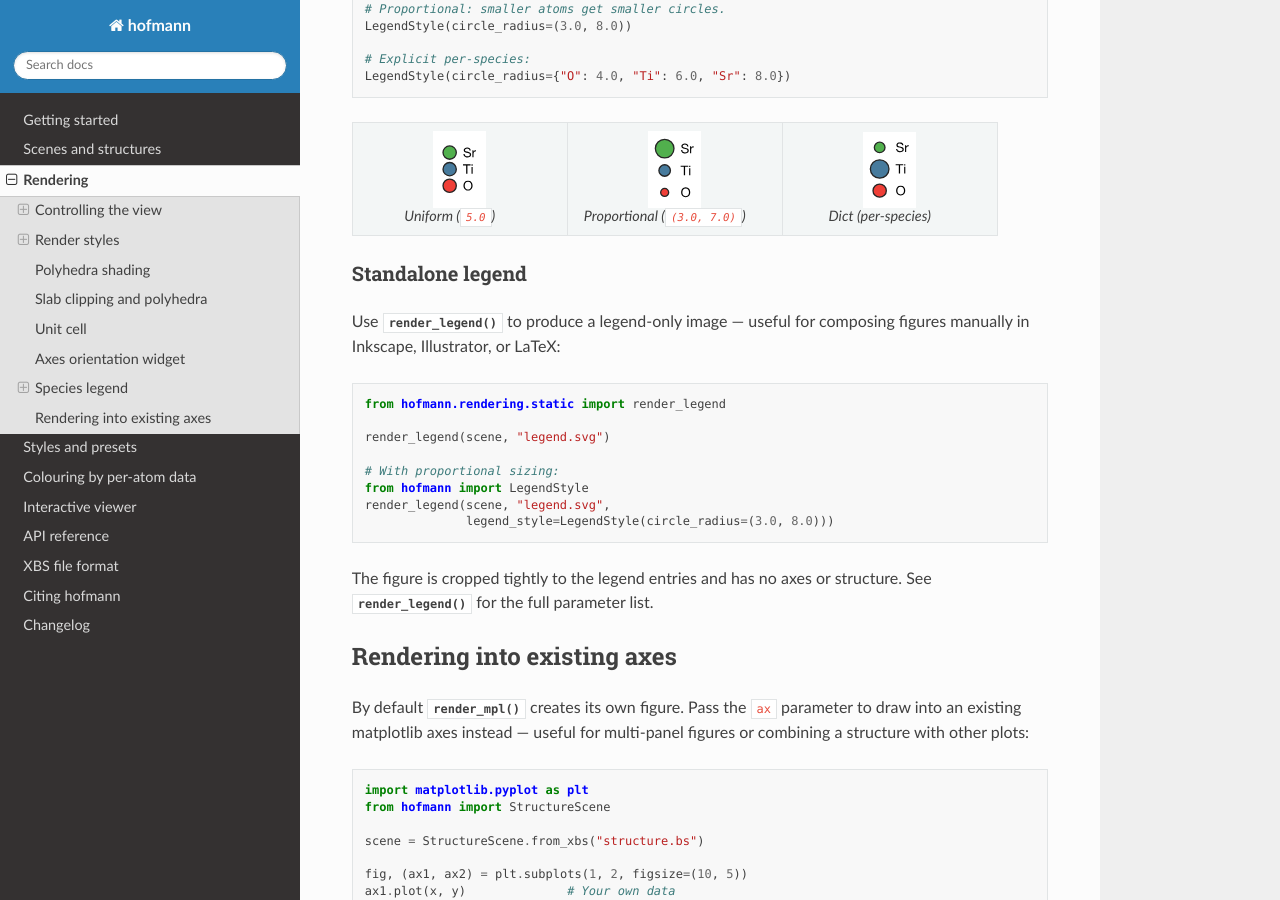
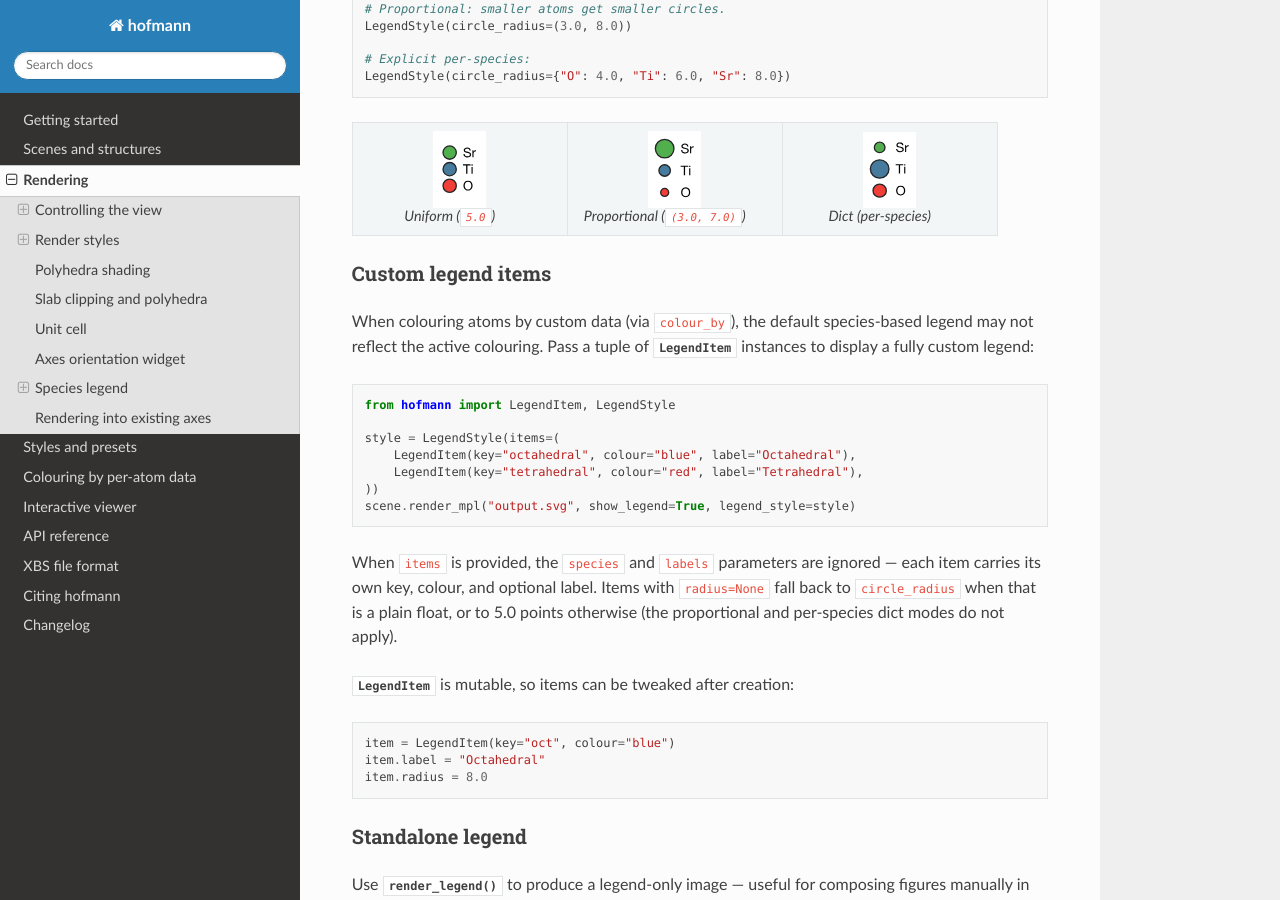
Before and after one commit to bjmorgan/hofmann, a Sphinx documentation site: the page built from docs/rendering.rst, in a window 1280 px wide and 900 px high, scrolled down 7836 px. Built offline with Sphinx 7.4.7 and the Read the Docs theme 3.1.0, drawn with Linux system fonts in a browser that asks for light colours.

Commit message:
Document LegendItem and custom legend items in narrative docs
Add LegendItem to the API reference and a new "Custom legend items"
subsection to the rendering guide showing how to use LegendStyle.items
for non-species legends.

```diff
--- a/docs/api.rst
+++ b/docs/api.rst
@@ -49,6 +49,9 @@ Rendering
    :members:
 
 .. autoclass:: AxesStyle
+   :members:
+
+.. autoclass:: LegendItem
    :members:
 
 .. autoclass:: LegendStyle
--- a/docs/rendering.rst
+++ b/docs/rendering.rst
@@ -396,6 +396,39 @@ circles and accepts three forms:
 
           Dict (per-species)
 
+Custom legend items
+~~~~~~~~~~~~~~~~~~~
+
+When colouring atoms by custom data (via ``colour_by``), the default
+species-based legend may not reflect the active colouring.  Pass a
+tuple of :class:`~hofmann.LegendItem` instances to display a fully
+custom legend:
+
+.. code-block:: python
+
+   from hofmann import LegendItem, LegendStyle
+
+   style = LegendStyle(items=(
+       LegendItem(key="octahedral", colour="blue", label="Octahedral"),
+       LegendItem(key="tetrahedral", colour="red", label="Tetrahedral"),
+   ))
+   scene.render_mpl("output.svg", show_legend=True, legend_style=style)
+
+When ``items`` is provided, the ``species`` and ``labels`` parameters
+are ignored — each item carries its own key, colour, and optional
+label.  Items with ``radius=None`` fall back to ``circle_radius``
+when that is a plain float, or to 5.0 points otherwise (the
+proportional and per-species dict modes do not apply).
+
+:class:`~hofmann.LegendItem` is mutable, so items can be tweaked
+after creation:
+
+.. code-block:: python
+
+   item = LegendItem(key="oct", colour="blue")
+   item.label = "Octahedral"
+   item.radius = 8.0
+
 Standalone legend
 ~~~~~~~~~~~~~~~~~
 
```
